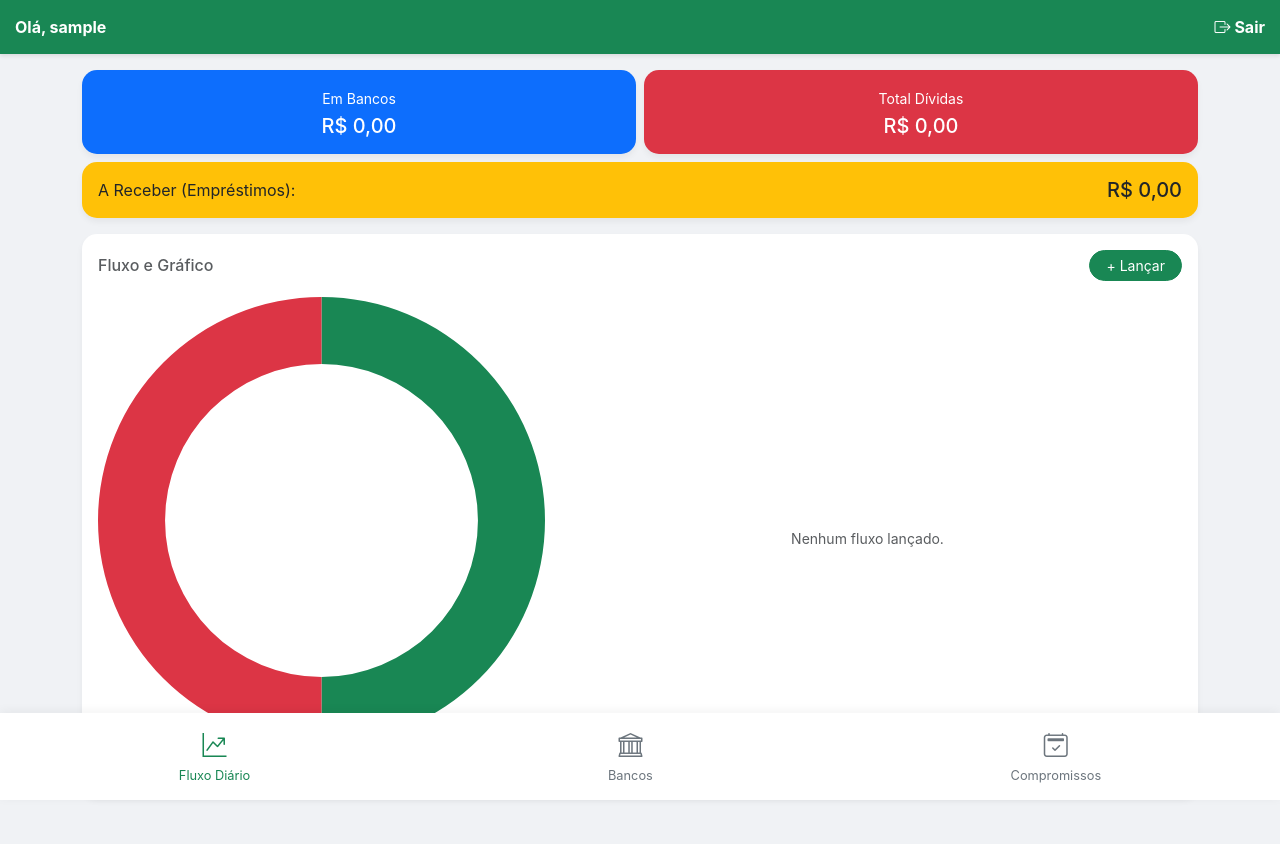
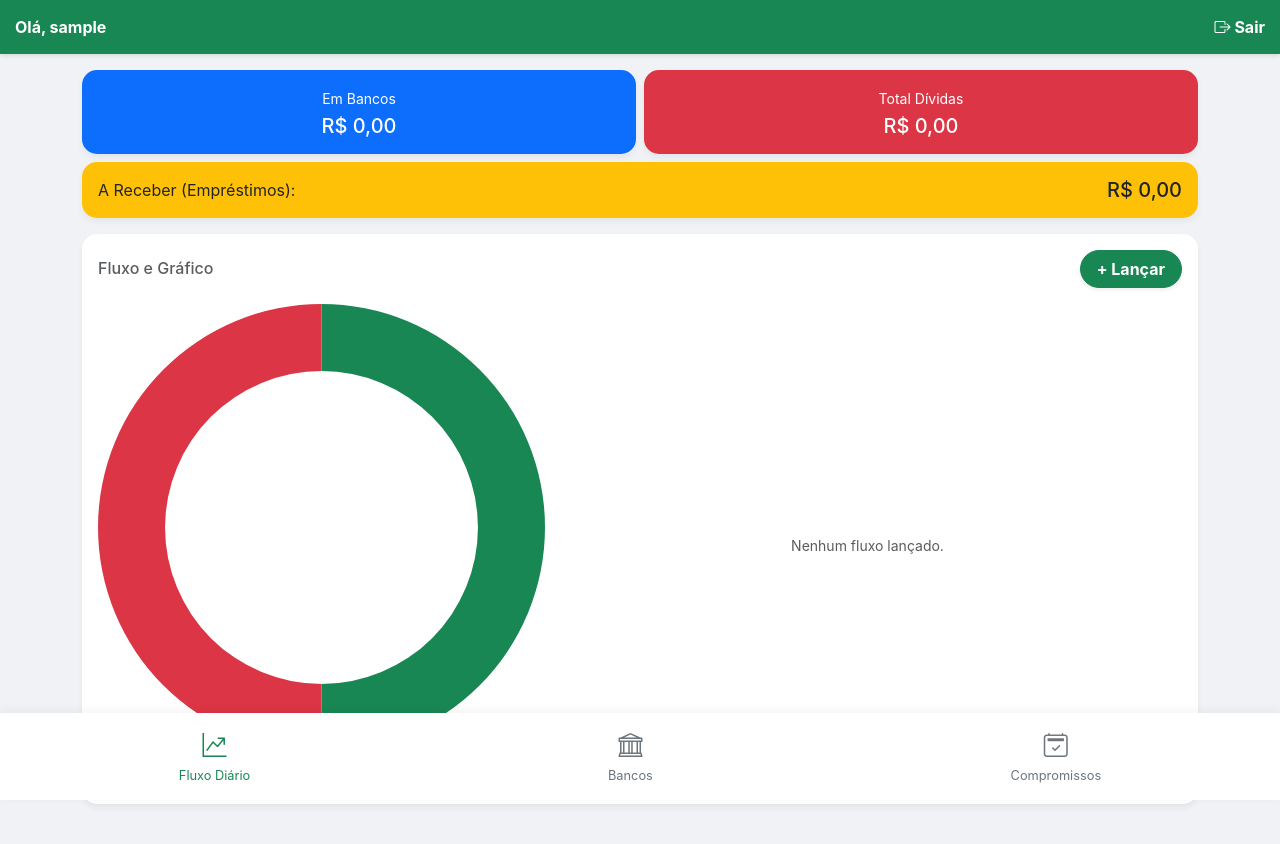
Before and after one commit to teddywhering-sketch/TecWorld, a Django app: page /financeiro/painel/ in a window 1280 px wide. Shown: the top 844 px of the page. Run offline with Django 5.2, Linux system fonts and the light colour scheme; the visitor is signed in with stand-in values (Sample User, id 1); data comes from the database, SQL or seed files in the repository; data that the repository does not hold is empty; some libraries are stand-ins or nearby versions.

Commit message:
style(financa): melhora o destaque visual dos botoes principais de adicionar registros

```diff
--- a/templates/teddyfinanca/dashboard.html
+++ b/templates/teddyfinanca/dashboard.html
@@ -141,7 +141,7 @@
                 <div class="card-body p-3">
                     <div class="d-flex justify-content-between align-items-center mb-3">
                         <h6 class="mb-0 text-muted">Fluxo e Gráfico</h6>
-                        <button class="btn btn-success btn-sm rounded-pill px-3" data-bs-toggle="modal" data-bs-target="#modalTransacao">
+                        <button class="btn btn-success rounded-pill fw-bold shadow-sm px-3" data-bs-toggle="modal" data-bs-target="#modalTransacao">
                             + Lançar
                         </button>
                     </div>
@@ -216,7 +216,7 @@
             <div class="card summary-card mb-4 border-danger" style="border-left: 5px solid #dc3545 !important;">
                 <div class="card-header bg-white d-flex justify-content-between align-items-center border-0 pt-3">
                     <h6 class="text-danger mb-0"><i class="bi bi-wallet2"></i> Minhas Dívidas</h6>
-                    <button class="btn btn-outline-danger btn-sm rounded-pill" data-bs-toggle="modal" data-bs-target="#modalDivida">+ Dívida</button>
+                    <button class="btn btn-danger rounded-pill fw-bold shadow-sm" data-bs-toggle="modal" data-bs-target="#modalDivida">+ Dívida</button>
                 </div>
                 <ul class="list-group list-group-flush">
                     {% for divida in dividas %}
@@ -277,7 +277,7 @@
             <div class="card summary-card mb-4 border-warning" style="border-left: 5px solid #ffc107 !important;">
                 <div class="card-header bg-white d-flex justify-content-between align-items-center border-0 pt-3">
                     <h6 class="text-warning text-dark mb-0"><i class="bi bi-people"></i> Dinheiro Emprestado</h6>
-                    <button class="btn btn-outline-warning text-dark btn-sm rounded-pill" data-bs-toggle="modal" data-bs-target="#modalEmprestimo">+ Emprestar</button>
+                    <button class="btn btn-warning text-dark rounded-pill fw-bold shadow-sm" data-bs-toggle="modal" data-bs-target="#modalEmprestimo">+ Emprestar</button>
                 </div>
                 <ul class="list-group list-group-flush">
                     {% for emp in emprestimos %}
@@ -338,7 +338,7 @@
             <div class="card summary-card mb-4 border-info" style="border-left: 5px solid #0dcaf0 !important;">
                 <div class="card-header bg-white d-flex justify-content-between align-items-center border-0 pt-3">
                     <h6 class="text-info mb-0"><i class="bi bi-bag-check"></i> Vendas Parceladas</h6>
-                    <button class="btn btn-outline-info text-dark btn-sm rounded-pill" data-bs-toggle="modal" data-bs-target="#modalVenda">+ Venda</button>
+                    <button class="btn btn-info text-dark rounded-pill fw-bold shadow-sm" data-bs-toggle="modal" data-bs-target="#modalVenda">+ Venda</button>
                 </div>
                 <div class="accordion" id="accordionVendas">
                     {% for venda in vendas %}
@@ -387,11 +387,11 @@
                                     {% endfor %}
                                 </ul>
                                 <div class="p-2 text-center bg-light border-top d-flex justify-content-between">
-                                    <a href="{% url 'teddyfinanca:deletar_venda' venda.id %}" class="btn btn-outline-danger btn-sm rounded-pill px-3" onclick="return confirm('Tem certeza que deseja apagar essa venda e TODAS as suas faturas?');">
+                                    <a href="{% url 'teddyfinanca:deletar_venda' venda.id %}" class="btn btn-danger rounded-pill fw-bold shadow-sm px-3" onclick="return confirm('Tem certeza que deseja apagar essa venda e TODAS as suas faturas?');">
                                         <i class="bi bi-trash"></i> Apagar
                                     </a>
                                     {% if venda.todas_parcelas_pagas %}
-                                    <a href="{% url 'teddyfinanca:arquivar_venda' venda.id %}" class="btn btn-success btn-sm rounded-pill px-3">
+                                    <a href="{% url 'teddyfinanca:arquivar_venda' venda.id %}" class="btn btn-success rounded-pill fw-bold shadow-sm px-3">
                                         <i class="bi bi-archive"></i> Arquivar
                                     </a>
                                     {% endif %}
```
